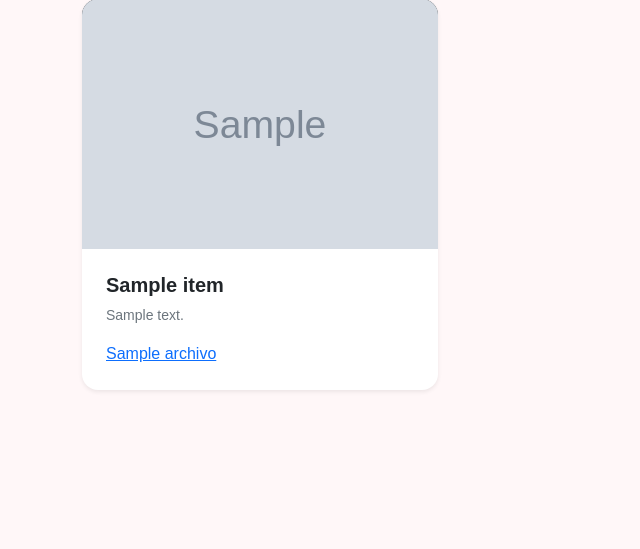
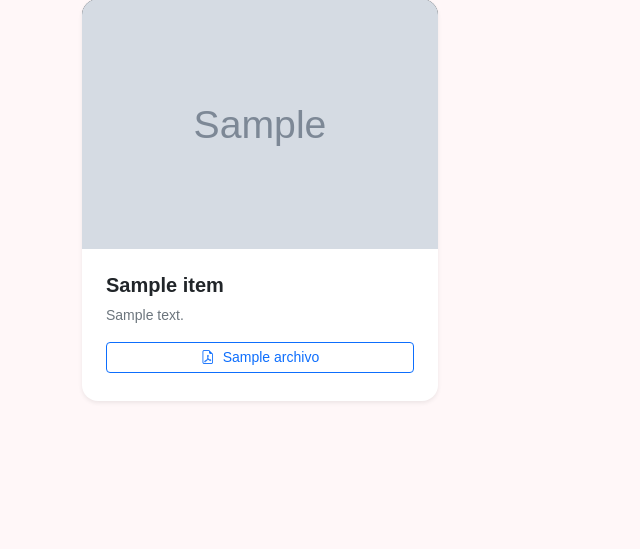
Before and after one commit to Martinacolomboo/DVOLVE, a Django app: template frontend/templates/frontend/podcast.html in a window 1280 px wide. Shown: the part 537-1086 px from the top of the page, without its empty margins (0-640 px from the left). Before the commit the page ends 928 px from the top, so only its background shows below. Run offline with Django 5.2, Linux system fonts and the light colour scheme; the template is opened without the code that fills it: most values are stand-ins (such as "Sample title", 1, 10 or a date in 2020); grey boxes marked "Sample" are stand-in pictures.

Commit message:
arreglo achivo podcast parte 2

```diff
--- a/frontend/templates/frontend/podcast.html
+++ b/frontend/templates/frontend/podcast.html
@@ -75,8 +75,10 @@
                         </p>
 
                         <div class="mt-auto">
-                            {% for archivo in podcast.podcastarchivos.all %}
-                                <a href="{{ archivo.url }}">{{ archivo.nombre }}</a>
+                            {% for archivo in item.podcastarchivos.all %}
+                                <a href="{{ archivo.url }}" target="_blank" class="btn btn-outline-primary btn-sm mb-1 d-block">
+                                    <i class="bi bi-file-earmark-pdf me-1"></i> {{ archivo.nombre|default:"Archivo" }}
+                                </a>
                             {% empty %}
                                 <span class="text-muted">Sin archivos</span>
                             {% endfor %}
```
